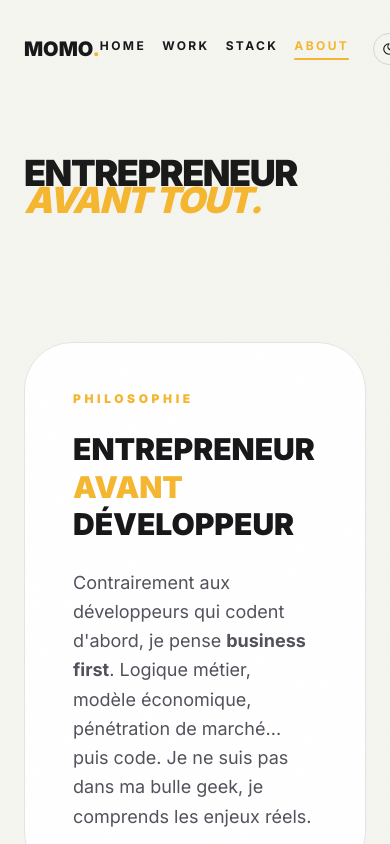
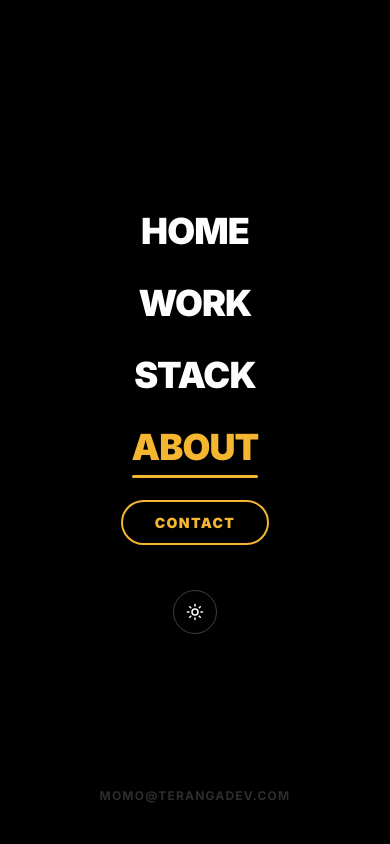
Before and after one commit to Momojr004/portfolio, a React (Vite) app: page /about in a window 390 px wide. Both pictures are taken after a click on the button "Ouvrir le menu". Shown: the top 844 px of the page. Built offline with nearby package versions, Linux system fonts and the light colour scheme.

Commit message:
feat: Ajout d'un menu mobile avec animations, gestion de l'état d'ouverture et amélioration de l'accessibilité

```diff
--- a/components/Navbar.tsx
+++ b/components/Navbar.tsx
@@ -1,6 +1,6 @@
 
-import React, { useContext } from 'react';
-import { motion } from 'framer-motion';
+import React, { useContext, useState, useEffect } from 'react';
+import { motion, AnimatePresence } from 'framer-motion';
 import { Link, useLocation } from 'react-router-dom';
 import { ThemeContext } from '../App';
 import { Moon, Sun } from 'lucide-react';
@@ -8,6 +8,18 @@ import { Moon, Sun } from 'lucide-react';
 export const Navbar: React.FC = () => {
   const { isDark, toggleTheme } = useContext(ThemeContext);
   const location = useLocation();
+  const [isOpen, setIsOpen] = useState(false);
+
+  // Fermer le menu quand on change de page
+  useEffect(() => {
+    setIsOpen(false);
+  }, [location.pathname]);
+
+  // Bloquer le scroll quand le menu est ouvert
+  useEffect(() => {
+    document.body.style.overflow = isOpen ? 'hidden' : '';
+    return () => { document.body.style.overflow = ''; };
+  }, [isOpen]);
 
   const navItems = [
     { path: '/', label: 'Home' },
@@ -23,13 +35,14 @@ export const Navbar: React.FC = () => {
         Aller au contenu principal
       </a>
 
-      <nav className="fixed top-0 left-0 w-full z-[100] px-6 md:px-20 py-8 flex justify-between items-center pointer-events-auto">
-        <Link to="/" className={`text-xl font-black transition-colors ${isDark ? 'text-white' : 'text-zinc-900'}`}>
+      <nav className="fixed top-0 left-0 w-full z-[100] px-6 md:px-20 py-6 md:py-8 flex justify-between items-center pointer-events-auto">
+        <Link to="/" className={`text-xl font-black transition-colors z-[110] ${isDark ? 'text-white' : isOpen ? 'text-white' : 'text-zinc-900'}`}>
           MOMO<span className="text-[#F5B731]">.</span>
         </Link>
 
-        <div className="flex items-center gap-6 md:gap-12">
-          <div className="flex gap-4 md:gap-8" role="navigation" aria-label="Navigation principale">
+        {/* Desktop nav */}
+        <div className="hidden md:flex items-center gap-12">
+          <div className="flex gap-8" role="navigation" aria-label="Navigation principale">
             {navItems.map((item) => {
               const isActive = location.pathname === item.path;
               return (
@@ -51,8 +64,7 @@ export const Navbar: React.FC = () => {
             <button
               onClick={toggleTheme}
               aria-label={isDark ? "Passer au mode clair" : "Passer au mode sombre"}
-              className={`p-2 rounded-full border transition-all focus-visible:outline-2 focus-visible:outline-[#F5B731] ${isDark ? 'border-zinc-800 text-white hover:bg-white hover:text-black' : 'border-zinc-300 text-zinc-900 hover:bg-black hover:text-white'
-                }`}
+              className={`p-2 rounded-full border transition-all focus-visible:outline-2 focus-visible:outline-[#F5B731] ${isDark ? 'border-zinc-800 text-white hover:bg-white hover:text-black' : 'border-zinc-300 text-zinc-900 hover:bg-black hover:text-white'}`}
             >
               {isDark ? <Sun size={14} /> : <Moon size={14} />}
             </button>
@@ -60,14 +72,102 @@ export const Navbar: React.FC = () => {
             <Link
               to="/contact"
               aria-label="Aller à la page de contact"
-              className="px-3 md:px-6 py-2 border border-[#F5B731] rounded-full text-[10px] md:text-xs font-bold uppercase tracking-widest text-[#F5B731] hover:bg-[#F5B731] hover:text-black transition-all focus-visible:outline-2 focus-visible:outline-[#F5B731]"
+              className="px-6 py-2 border border-[#F5B731] rounded-full text-xs font-bold uppercase tracking-widest text-[#F5B731] hover:bg-[#F5B731] hover:text-black transition-all focus-visible:outline-2 focus-visible:outline-[#F5B731]"
             >
-              <span className="hidden sm:inline">Contact</span>
-              <span className="sm:hidden">•</span>
+              Contact
             </Link>
           </div>
         </div>
+
+        {/* Mobile burger button */}
+        <button
+          onClick={() => setIsOpen(!isOpen)}
+          aria-label={isOpen ? "Fermer le menu" : "Ouvrir le menu"}
+          aria-expanded={isOpen}
+          className="md:hidden z-[110] flex flex-col justify-center items-center w-10 h-10 gap-[5px]"
+        >
+          <span className={`block w-6 h-[2px] rounded-full transition-all duration-300 ${isOpen ? 'rotate-45 translate-y-[7px] bg-white' : isDark ? 'bg-white' : 'bg-zinc-900'}`} />
+          <span className={`block w-6 h-[2px] rounded-full transition-all duration-300 ${isOpen ? 'opacity-0 scale-0' : isDark ? 'bg-white' : 'bg-zinc-900'}`} />
+          <span className={`block w-6 h-[2px] rounded-full transition-all duration-300 ${isOpen ? '-rotate-45 -translate-y-[7px] bg-white' : isDark ? 'bg-white' : 'bg-zinc-900'}`} />
+        </button>
       </nav>
+
+      {/* Mobile fullscreen menu */}
+      <AnimatePresence>
+        {isOpen && (
+          <motion.div
+            initial={{ opacity: 0 }}
+            animate={{ opacity: 1 }}
+            exit={{ opacity: 0 }}
+            transition={{ duration: 0.3 }}
+            className="fixed inset-0 z-[105] bg-black flex flex-col justify-center items-center md:hidden"
+          >
+            <nav className="flex flex-col items-center gap-8" role="navigation" aria-label="Navigation mobile">
+              {navItems.map((item, idx) => {
+                const isActive = location.pathname === item.path;
+                return (
+                  <motion.div
+                    key={item.label}
+                    initial={{ opacity: 0, y: 30 }}
+                    animate={{ opacity: 1, y: 0 }}
+                    exit={{ opacity: 0, y: -20 }}
+                    transition={{ delay: idx * 0.08, duration: 0.4 }}
+                  >
+                    <Link
+                      to={item.path}
+                      onClick={() => setIsOpen(false)}
+                      className={`text-4xl font-black uppercase tracking-tight transition-colors ${isActive ? 'text-[#F5B731]' : 'text-white hover:text-[#F5B731]'}`}
+                    >
+                      {item.label}
+                      {isActive && (
+                        <span className="block h-[3px] bg-[#F5B731] mt-2 rounded-full" />
+                      )}
+                    </Link>
+                  </motion.div>
+                );
+              })}
+
+              {/* Contact CTA */}
+              <motion.div
+                initial={{ opacity: 0, y: 30 }}
+                animate={{ opacity: 1, y: 0 }}
+                exit={{ opacity: 0, y: -20 }}
+                transition={{ delay: navItems.length * 0.08, duration: 0.4 }}
+              >
+                <Link
+                  to="/contact"
+                  onClick={() => setIsOpen(false)}
+                  className="mt-4 px-8 py-3 border-2 border-[#F5B731] rounded-full text-sm font-black uppercase tracking-widest text-[#F5B731] hover:bg-[#F5B731] hover:text-black transition-all"
+                >
+                  Contact
+                </Link>
+              </motion.div>
+
+              {/* Theme toggle */}
+              <motion.button
+                initial={{ opacity: 0 }}
+                animate={{ opacity: 1 }}
+                transition={{ delay: (navItems.length + 1) * 0.08 }}
+                onClick={toggleTheme}
+                aria-label={isDark ? "Passer au mode clair" : "Passer au mode sombre"}
+                className="mt-6 p-3 rounded-full border border-zinc-700 text-white hover:bg-white hover:text-black transition-all"
+              >
+                {isDark ? <Sun size={18} /> : <Moon size={18} />}
+              </motion.button>
+            </nav>
+
+            {/* Email footer dans le menu mobile */}
+            <motion.p
+              initial={{ opacity: 0 }}
+              animate={{ opacity: 0.4 }}
+              transition={{ delay: 0.5 }}
+              className="absolute bottom-10 text-xs font-bold uppercase tracking-widest text-zinc-500"
+            >
+              momo@terangadev.com
+            </motion.p>
+          </motion.div>
+        )}
+      </AnimatePresence>
     </>
   );
 };
```
